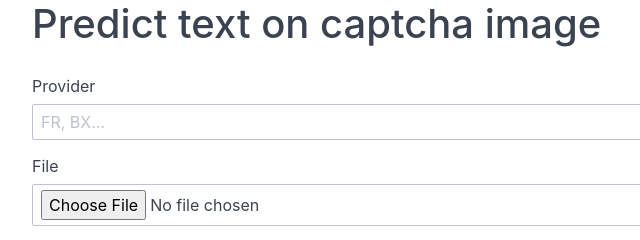
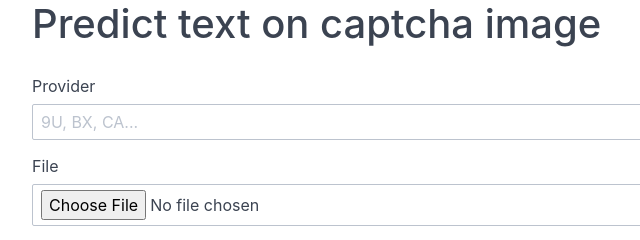
Before and after one commit to tina-M/tina-M.github.io, a plain HTML site: page index.html in a window 1280 px wide. Shown: the top 240 px of the page, 128-768 px from the left. Drawn offline with nearby package versions, Linux system fonts and the light colour scheme.

Commit message:
Update index.html

```diff
--- a/index.html
+++ b/index.html
@@ -18,7 +18,7 @@
             <div class="column">
                 <div class="form-group">
                     <label class="form-label">Provider</label>
-                    <input class="form-input" type="text" placeholder="FR, BX..." v-model="provider">
+                    <input class="form-input" type="text" placeholder="9U, BX, CA..." v-model="provider">
                 </div>
                 <div class="form-group">
                     <label class="form-label">File</label>
```
